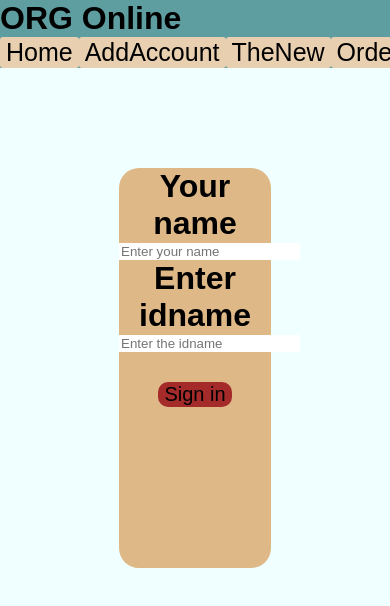
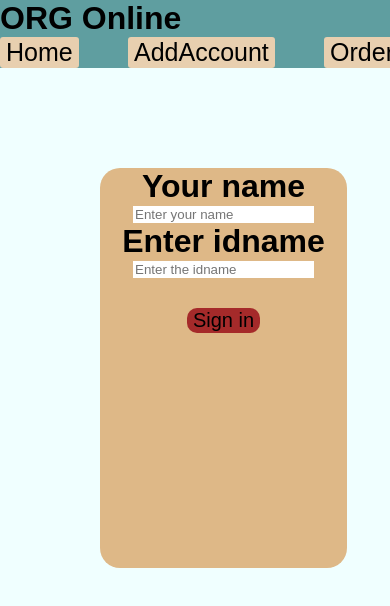
Before and after one commit to MariamLab123/ORG-Online, a plain HTML site: page account.html in a window 390 px wide. Drawn offline with Linux system fonts and the light colour scheme.

Commit message:
Update account.html

```diff
--- a/account.html
+++ b/account.html
@@ -61,7 +61,7 @@ center{
 @media screen and (max-width:600px){
     .info{
         background-color:burlywood;
-        width:80%;
+        width:130%;
         height:400px;
         border-radius:20px;
     }
@@ -96,7 +96,7 @@ center{
 </style>
 </head>
 <body>
-    <div class="bar"><h1>ORG Online</h1><nav class="n"><a href="index.html"><button class="btn">Home</button></a><a href="account.html"><button class="btn">AddAccount</button></a><a href="new.html"><button class="btn">TheNew</button></a><a href="org.html"><button class="btn">Order</button></a></nav></div>
+    <div class="bar"><h1>ORG Online</h1><nav class="n"><a href="index.html"><button class="btn">Home</button></a><a href="account.html"><button class="btn">AddAccount</button></a><a href="org.html"><button class="btn">Order</button></a></nav></div>
     <center>
         <div class="info"><h1>Your name</h1><input id="n" type="text" placeholder="Enter your name"><h1>Enter idname</h1><input id="i" type="password" placeholder="Enter the idname"><button class="bbb" onclick="run()">Sign in</button><font color="green" class="hide">Save: the main data about you be saved as private object</font></div>
     </center>
```
